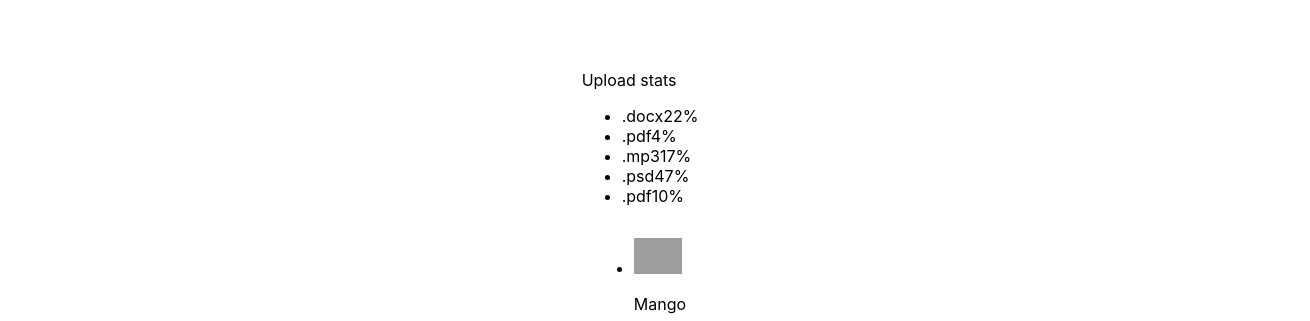
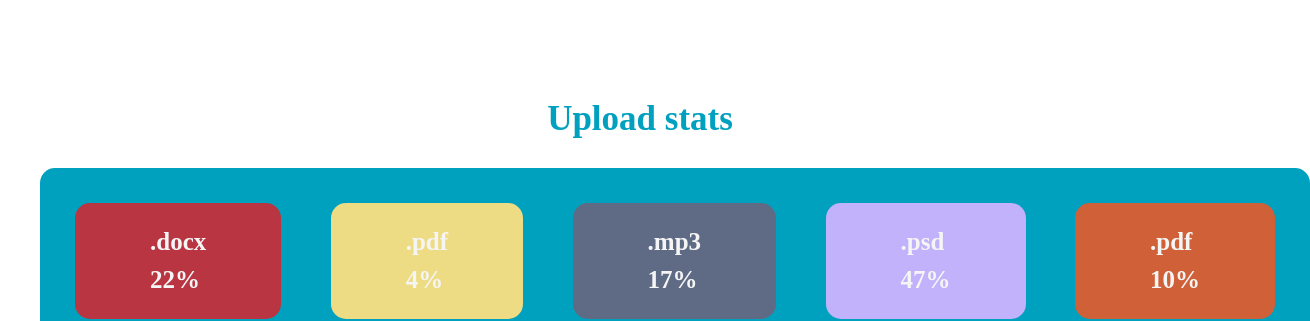
Before and after one commit to VolodymyrBilichenko/goit-react-hw-01-components, a React (Create React App) app: page / in a window 1280 px wide. Shown: the part 498-819 px from the top of the page, 1310 px wide, since content can reach past the window. Built offline with nearby package versions, Linux system fonts and the light colour scheme; grey boxes are pictures that could not be loaded.

Commit message:
update
create getRandomColor

add styled for Statistics

```diff
--- a/src/components/Statistics/Statistics.jsx
+++ b/src/components/Statistics/Statistics.jsx
@@ -1,20 +1,26 @@
 import PropTypes from "prop-types";
+import { StatisticSection } from './Statistics.styled';
+import { getRandomColor } from '../../utils/getRandomColor';
 
 export const Statistics = ({ title, stats }) => (
 
-    <section>
-        {title ?? <h2>{title}</h2>}
+    <StatisticSection>
+        {title && <h2>{title}</h2>}
 
         <ul className="stat-list">
             {stats.map(stat => (
-                <li className="item" key={stat.id}>
+                <li
+                    className="item"
+                    key={stat.id}
+                    style={{ backgroundColor: getRandomColor() }}
+                >
                     <span className="label">{ stat.label }</span>
                     <span className="percentage">{ stat.percentage }%</span>
                 </li>
             ))}
         </ul>
 
-    </section>
+    </StatisticSection>
 );
 
 Statistics.propTypes = {
--- a/src/components/Statistics/Statistics.styled.js
+++ b/src/components/Statistics/Statistics.styled.js
@@ -0,0 +1,37 @@
+import { styled } from 'styled-components'
+
+export const StatisticSection = styled.section`
+    font-family: 'Monserat';
+    width: 100%;
+    max-width: 1200px;
+    h2{
+        font-size: 35px;
+        color: #00a1bf;
+        text-align: center;
+    }
+    .stat-list{
+        display: flex;
+        width: 100%;
+        list-style-type: none;
+        padding: 0;
+        margin: 0;
+        padding: 35px;
+        background-color: #00a1bf;
+        border-radius: 15px;
+        justify-content: space-between;
+
+        .item{
+            padding: 25px 75px;
+            border-radius: 15px;
+            color: #f5f5f5;
+            font-weight: 600;
+            font-size: 25px;
+            display: flex;
+            flex-direction: column;
+
+            .percentage{
+                margin-top: 10px;
+            }
+        }
+    }
+`
--- /dev/null
+++ b/src/utils/getRandomColor.js
@@ -0,0 +1,11 @@
+export const getRandomColor = () => {
+
+    const letters = '0123456789ABCDEF';
+    let color = '#';
+
+    for (let i = 0; i < 6; i++) {
+        color += letters[Math.floor(Math.random() * 16)];
+    }
+
+    return color;
+};
```
